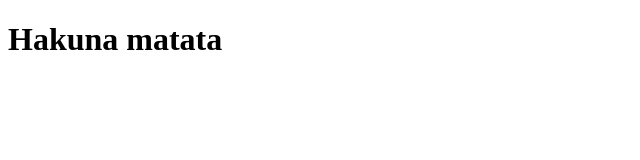
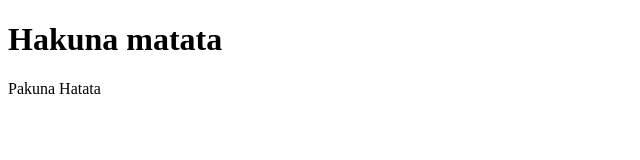
Before and after one commit to shkelqim004/firstproject, a plain HTML site: page index.html in a window 1280 px wide. Shown: the whole page, without its empty margins (0-640 px from the left). Drawn offline with Linux system fonts and the light colour scheme.

Commit message:
Second commit

```diff
--- a/index.html
+++ b/index.html
@@ -7,5 +7,6 @@
  </head>
  <body>
      <h1>Hakuna matata</h1>
+     <p>Pakuna Hatata</p>
  </body>
  </html>
```
